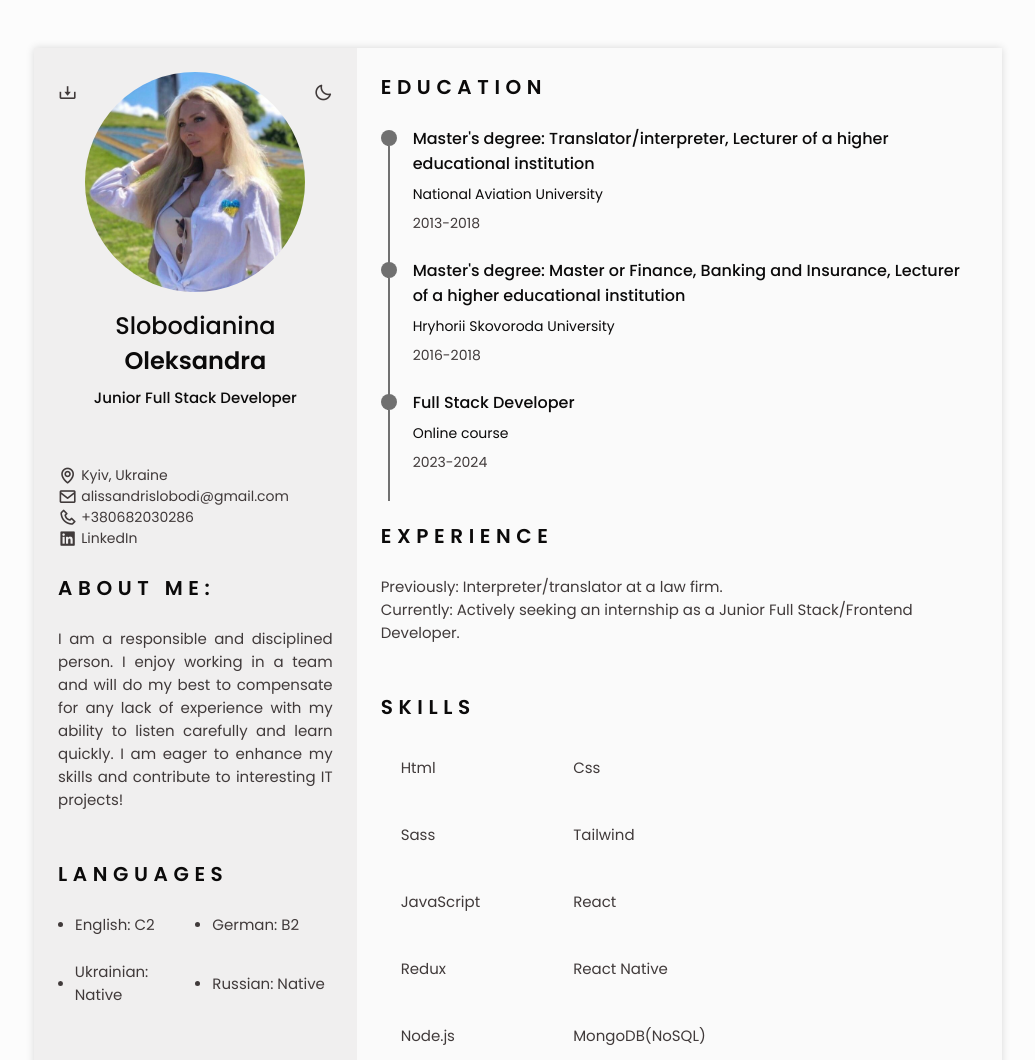
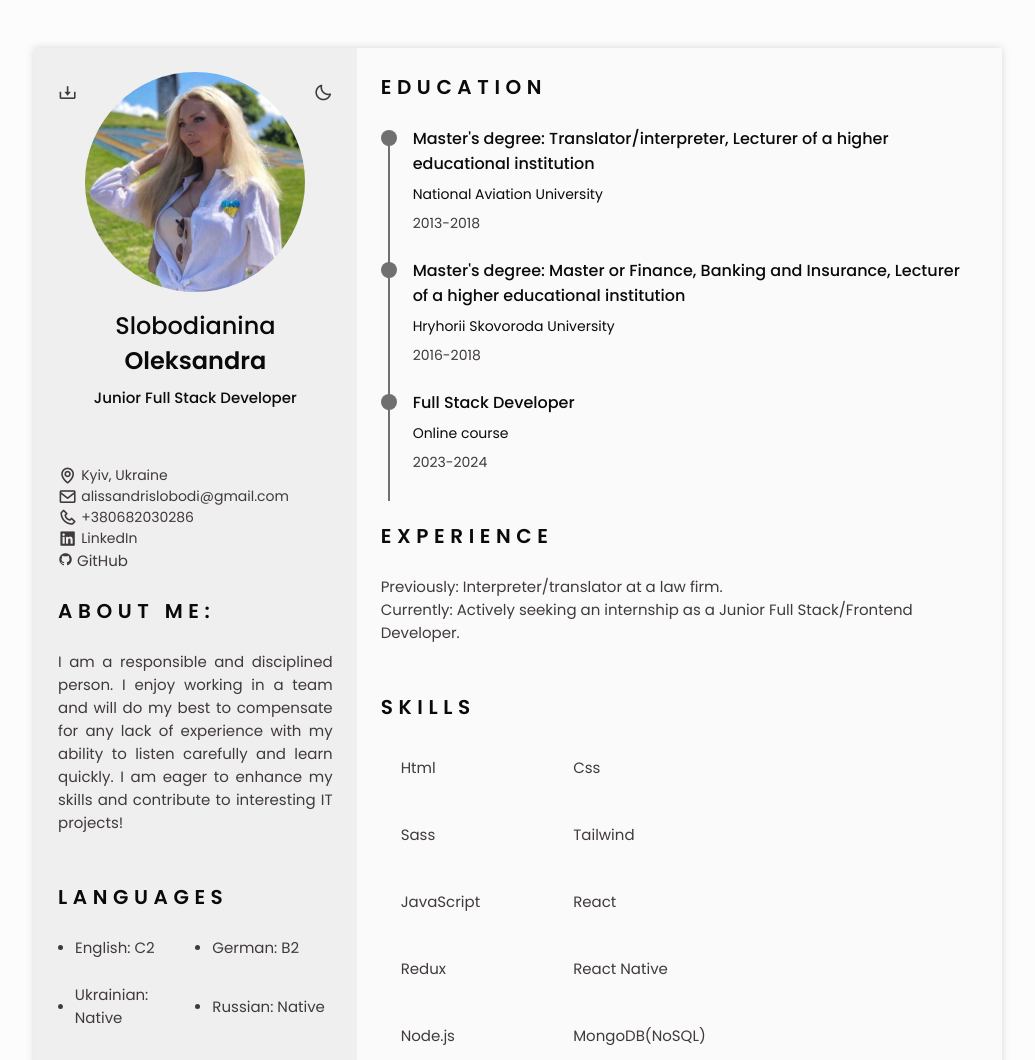
Before and after one commit to AlissandriSlobodi/Resume-CV, a plain HTML site: page index.html in a window 1280 px wide. Shown: the top 1060 px of the page, without its empty margins (122-1157 px from the left). Drawn offline with nearby package versions, Linux system fonts and the light colour scheme.

Commit message:
Update index.html

```diff
--- a/index.html
+++ b/index.html
@@ -119,6 +119,11 @@
                   >
                     <i class="bx bxl-linkedin-square home__icon"></i>LinkedIn
                   </a>
+                </li>
+                <li>
+                  <a href="https://github.com/AlissandriSlobodi"
+                    ><i class="bx bxl-github"></i> GitHub</a
+                  >
                 </li>
               </ul>
             </div>
```
